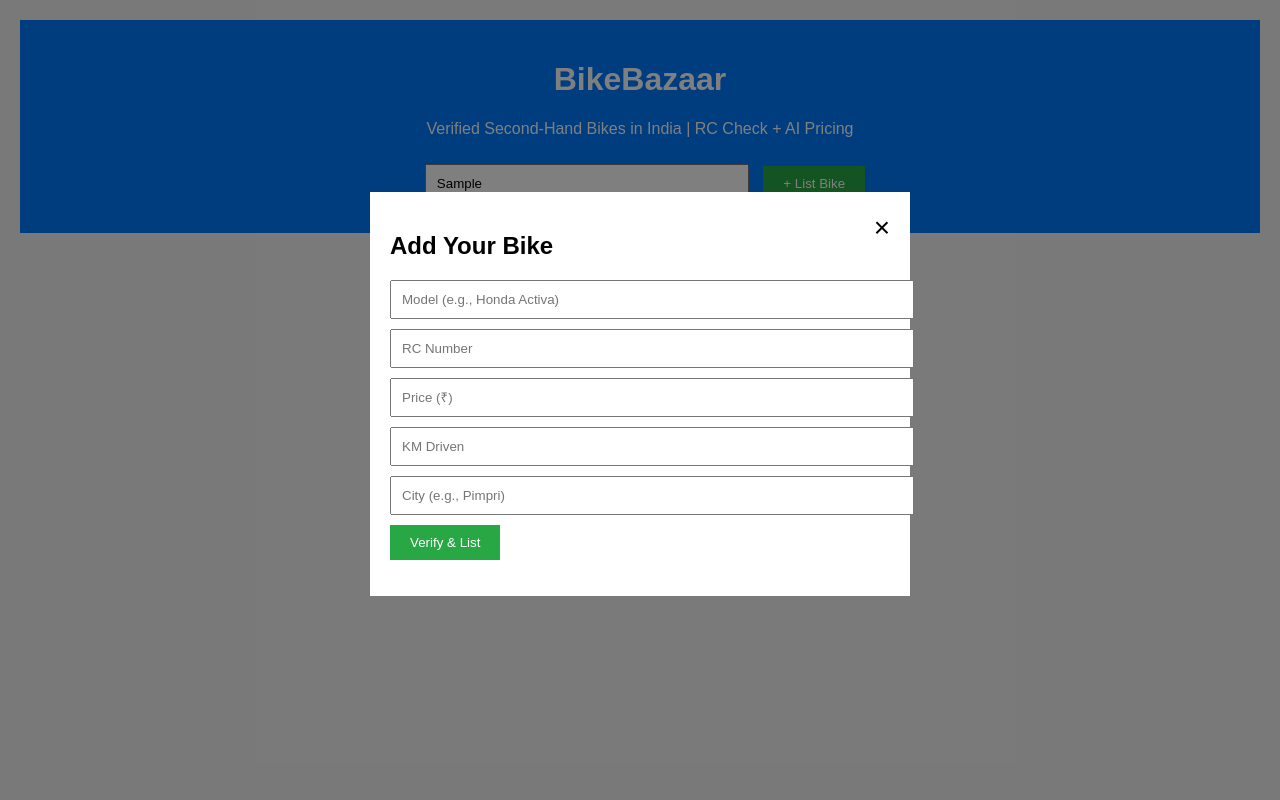
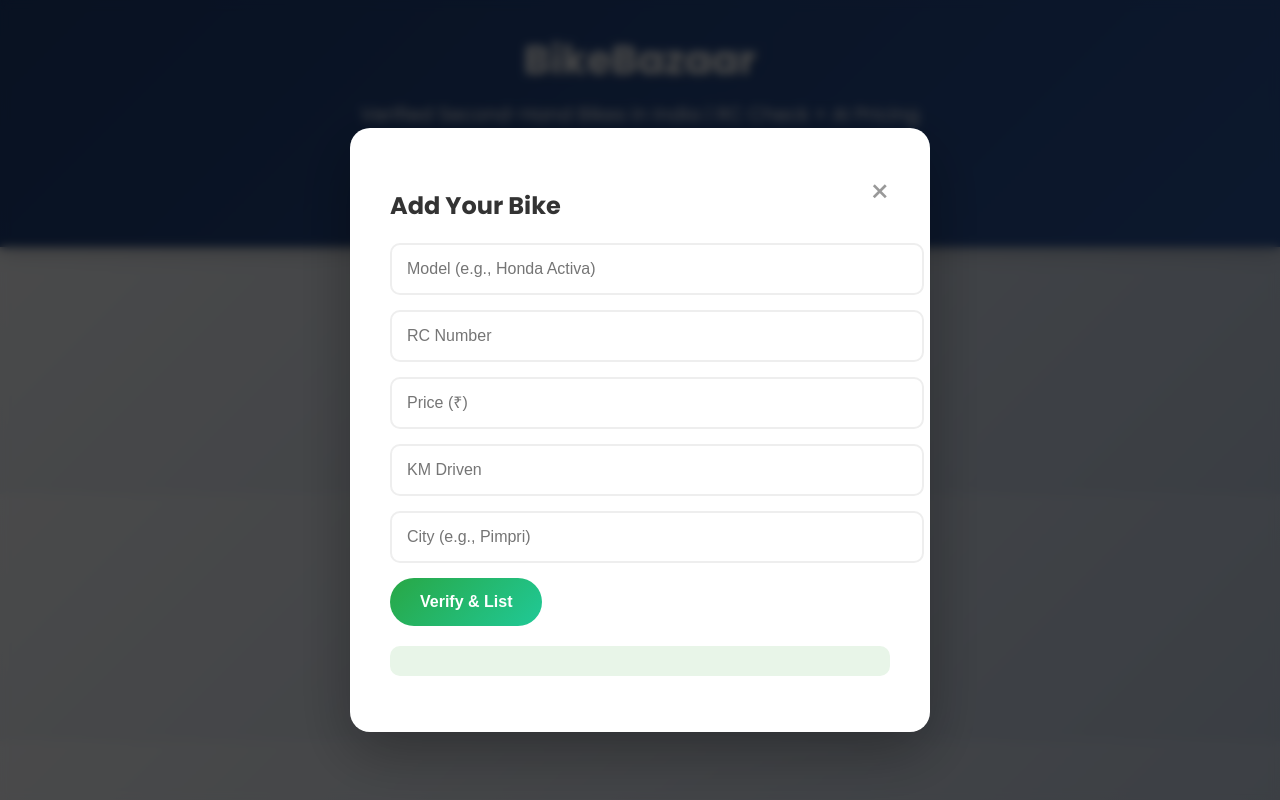
Before and after one commit to siddeshgawande/bikebazaar-proto, a plain HTML site: page index.html in a window 1280 px wide. Both pictures are taken after typing "Sample" into the empty fields and a click on the button "+ List Bike". Drawn offline with Linux system fonts and the light colour scheme.

Commit message:
Update style.css

```diff
--- a/style.css
+++ b/style.css
@@ -1,12 +1,133 @@
-body { font-family: Arial, sans-serif; margin: 0; padding: 20px; background: #f4f4f4; }
-header { text-align: center; background: #007bff; color: white; padding: 20px; }
-#search { width: 300px; padding: 10px; margin: 10px; }
-button { padding: 10px 20px; background: #28a745; color: white; border: none; cursor: pointer; }
-.listing { background: white; margin: 20px; padding: 20px; border-radius: 8px; box-shadow: 0 2px 10px rgba(0,0,0,0.1); }
-.modal { display: none; position: fixed; z-index: 1; left: 0; top: 0; width: 100%; height: 100%; background: rgba(0,0,0,0.5); }
-.modal-content { background: white; margin: 15% auto; padding: 20px; width: 80%; max-width: 500px; }
-.close { float: right; font-size: 28px; cursor: pointer; }
-form input { display: block; width: 100%; margin: 10px 0; padding: 10px; }
-.verified { border-left: 5px solid green; }
-.price-ai { font-weight: bold; color: #28a745; }
-@media (max-width: 600px) { #search { width: 100%; } }
+@import url('https://fonts.googleapis.com/css2?family=Poppins:wght@400;600;700&display=swap');
+@import url('https://cdnjs.cloudflare.com/ajax/libs/font-awesome/6.4.0/css/all.min.css');
+
+body {
+    font-family: 'Poppins', sans-serif;
+    margin: 0;
+    padding: 0;
+    background: linear-gradient(135deg, #f5f7fa 0%, #c3cfe2 100%);
+    color: #333;
+}
+header {
+    background: linear-gradient(135deg, #1e3c72 0%, #2a5298 100%);
+    color: white;
+    padding: 30px 20px;
+    text-align: center;
+    box-shadow: 0 4px 20px rgba(0,0,0,0.2);
+}
+header h1 {
+    font-size: 2.5em;
+    margin: 0;
+    text-shadow: 2px 2px 4px rgba(0,0,0,0.3);
+}
+header p { margin: 10px 0 20px; font-size: 1.2em; }
+#search {
+    width: 350px;
+    padding: 15px;
+    margin: 10px;
+    border: none;
+    border-radius: 50px;
+    font-size: 1em;
+    box-shadow: 0 4px 15px rgba(0,0,0,0.1);
+}
+button {
+    padding: 15px 30px;
+    background: linear-gradient(135deg, #28a745, #20c997);
+    color: white;
+    border: none;
+    border-radius: 50px;
+    cursor: pointer;
+    font-size: 1em;
+    font-weight: 600;
+    transition: transform 0.3s, box-shadow 0.3s;
+}
+button:hover { transform: translateY(-2px); box-shadow: 0 8px 25px rgba(40,167,69,0.4); }
+
+.listing {
+    background: white;
+    margin: 30px auto;
+    padding: 30px;
+    max-width: 500px;
+    border-radius: 20px;
+    box-shadow: 0 10px 40px rgba(0,0,0,0.1);
+    transition: all 0.3s ease;
+    position: relative;
+    overflow: hidden;
+}
+.listing:hover {
+    transform: translateY(-10px);
+    box-shadow: 0 20px 60px rgba(0,0,0,0.2);
+}
+.listing::before {
+    content: '\f21c'; font-family: "Font Awesome 6 Free"; font-weight: 900; position: absolute; top: 20px; right: 20px; color: #ddd; font-size: 2em;
+}
+.verified { border-left: 6px solid #28a745; }
+.verified::before { color: #28a745; }
+.listing h3 {
+    color: #1e3c72;
+    margin: 0 0 15px;
+    font-size: 1.5em;
+}
+.price-ai {
+    font-weight: 700;
+    color: #28a745;
+    font-size: 1.2em;
+    display: flex; align-items: center; gap: 10px;
+}
+.price-ai i { color: #ffc107; }
+
+.modal {
+    display: none;
+    position: fixed;
+    z-index: 1000;
+    left: 0;
+    top: 0;
+    width: 100%;
+    height: 100%;
+    background: rgba(0,0,0,0.7);
+    backdrop-filter: blur(5px);
+}
+.modal-content {
+    background: white;
+    margin: 10% auto;
+    padding: 40px;
+    width: 90%;
+    max-width: 500px;
+    border-radius: 20px;
+    box-shadow: 0 20px 60px rgba(0,0,0,0.3);
+    animation: slideIn 0.3s ease;
+}
+@keyframes slideIn { from { transform: translateY(-50px); opacity: 0; } to { transform: translateY(0); opacity: 1; } }
+.close {
+    float: right;
+    font-size: 2em;
+    cursor: pointer;
+    color: #999;
+}
+.close:hover { color: #333; }
+form input {
+    display: block;
+    width: 100%;
+    margin: 15px 0;
+    padding: 15px;
+    border: 2px solid #eee;
+    border-radius: 10px;
+    font-size: 1em;
+    transition: border-color 0.3s;
+}
+form input:focus { border-color: #2a5298; outline: none; }
+
+#rcResult {
+    margin-top: 20px;
+    padding: 15px;
+    border-radius: 10px;
+    font-weight: 600;
+    background: #e8f5e8;
+    color: #155724;
+}
+
+@media (max-width: 768px) {
+    #search { width: 90%; }
+    header h1 { font-size: 2em; }
+    .listing { margin: 20px 10px; padding: 20px; }
+}
```
